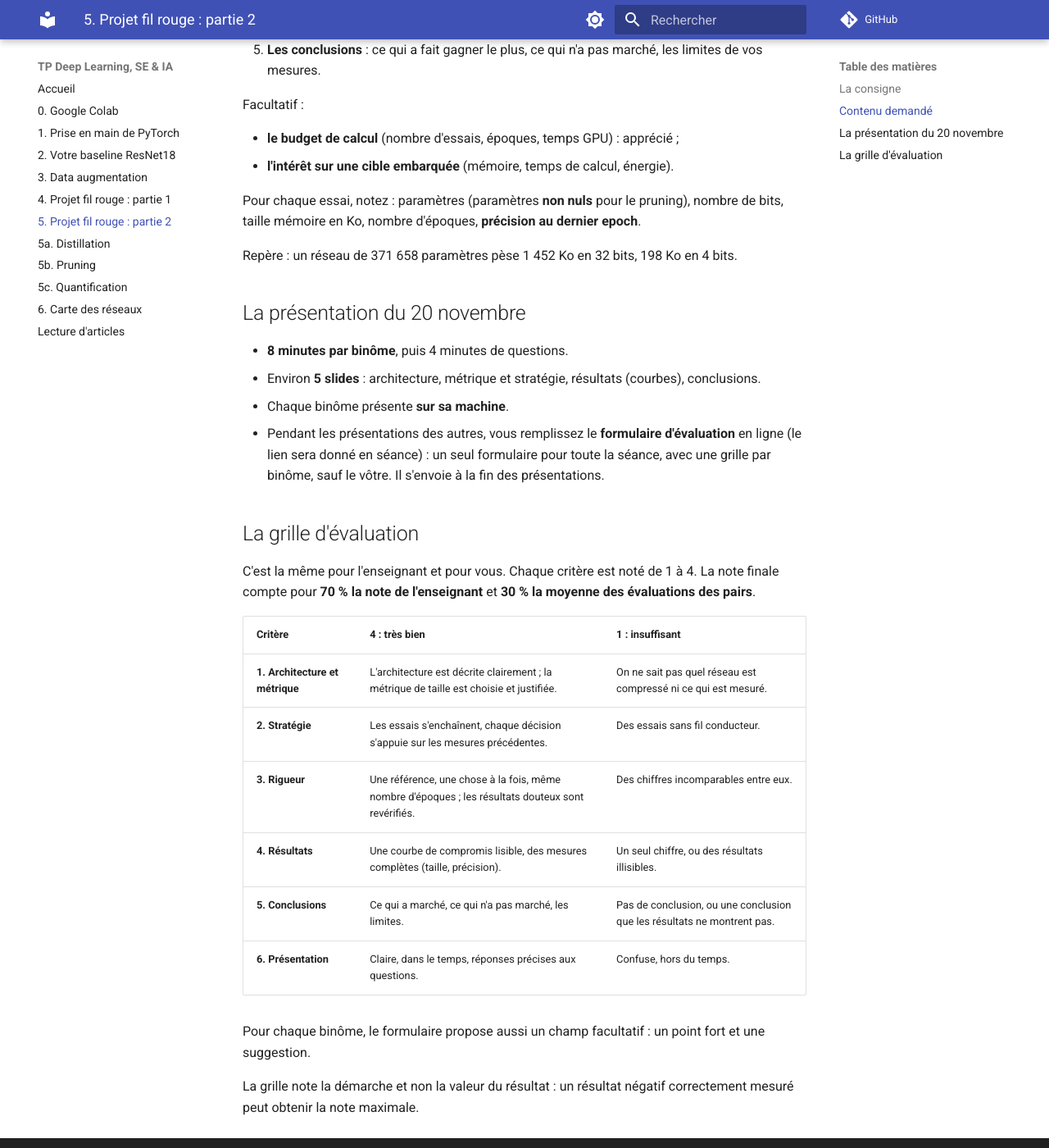
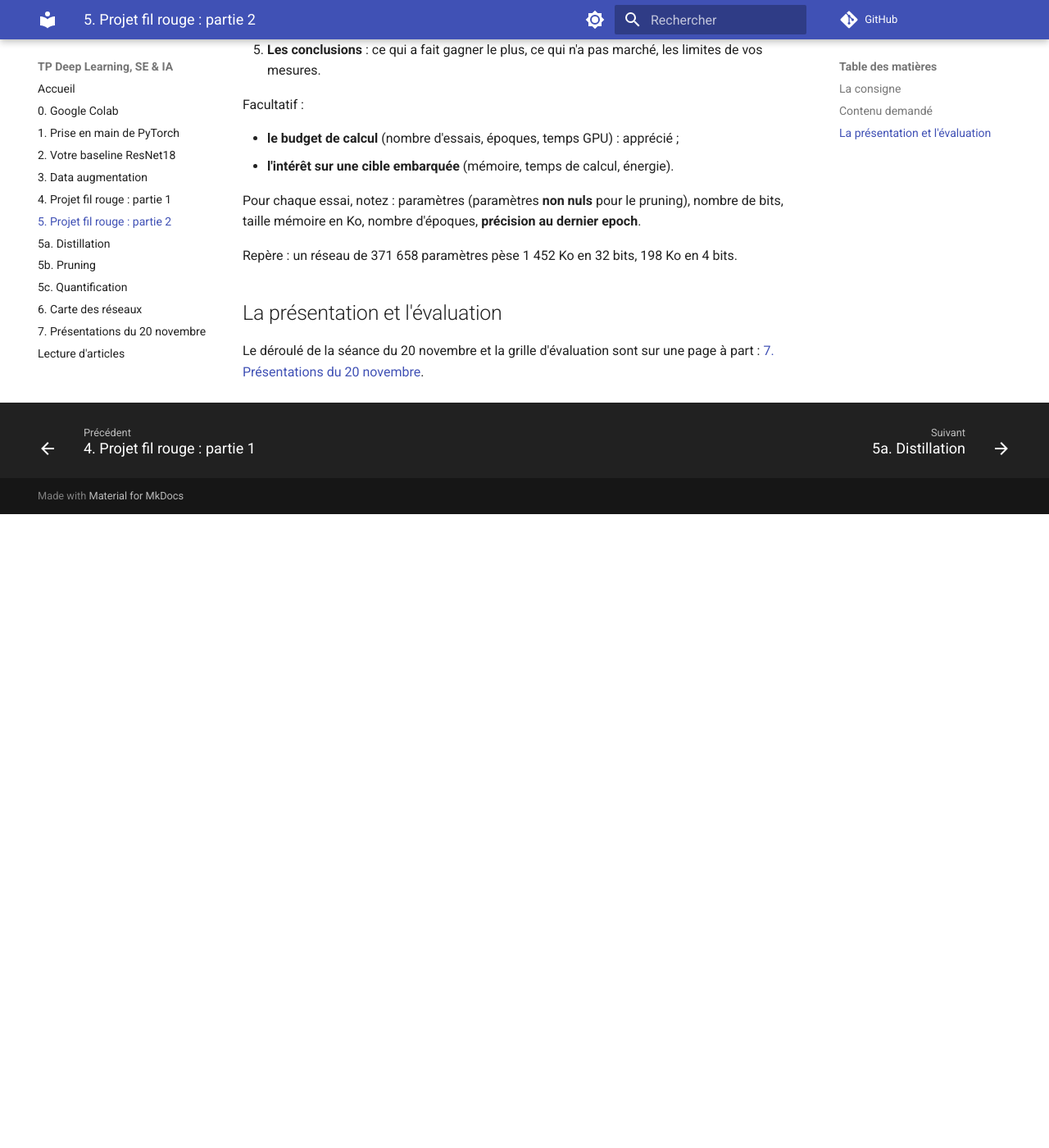
Before and after one commit to bonben/ensta-tp-deep-learning, an MkDocs documentation site: the page built from docs/05_projet_final.md, in a window 1280 px wide and 1400 px high, scrolled down 1110 px. Shown: the whole window at 82% size. Built offline with MkDocs 1.6.1 and Material for MkDocs 9.7.7, drawn with Linux system fonts in a browser that asks for light colours; comment, search, counter and statistics services are not loaded; after the commit the page ends 1737 px from its top, so only the background shows below that; some of the changed text lies outside the part shown.

Commit message:
Présentations du 20 novembre : déroulé et grille d'évaluation sur une page à part (7), la partie 2 y renvoie

```diff
--- a/docs/05_projet_final.md
+++ b/docs/05_projet_final.md
@@ -9,7 +9,7 @@
 
 Vous présenterez votre méthode, vos résultats et vos conclusions devant toute la promo le
 **vendredi 20 novembre**, et vous serez évalués par l'enseignant **et par vos camarades**, avec la
-grille ci-dessous.
+grille de la page [7. Présentations du 20 novembre](07_presentations.md).
 
 | Technique | La question | Amorce |
 |---|---|---|
@@ -45,32 +45,7 @@ bits, taille mémoire en Ko, nombre d'époques, **précision au dernier epoch**.
 
 Repère : un réseau de 371 658 paramètres pèse 1 452 Ko en 32 bits, 198 Ko en 4 bits.
 
-## La présentation du 20 novembre
+## La présentation et l'évaluation
 
-- **8 minutes par binôme**, puis 4 minutes de questions.
-- Environ **5 slides** : architecture, métrique et stratégie, résultats (courbes),
-  conclusions.
-- Chaque binôme présente **sur sa machine**.
-- Pendant les présentations des autres, vous remplissez le **formulaire d'évaluation** en ligne
-  (le lien sera donné en séance) : un seul formulaire pour toute la séance, avec une grille par
-  binôme, sauf le vôtre. Il s'envoie à la fin des présentations.
-
-## La grille d'évaluation
-
-C'est la même pour l'enseignant et pour vous. Chaque critère est noté de 1 à 4. La note finale
-compte pour **70 % la note de l'enseignant** et **30 % la moyenne des évaluations des pairs**.
-
-| Critère | 4 : très bien | 1 : insuffisant |
-|---|---|---|
-| **1. Architecture et métrique** | L'architecture est décrite clairement ; la métrique de taille est choisie et justifiée. | On ne sait pas quel réseau est compressé ni ce qui est mesuré. |
-| **2. Stratégie** | Les essais s'enchaînent, chaque décision s'appuie sur les mesures précédentes. | Des essais sans fil conducteur. |
-| **3. Rigueur** | Une référence, une chose à la fois, même nombre d'époques ; les résultats douteux sont revérifiés. | Des chiffres incomparables entre eux. |
-| **4. Résultats** | Une courbe de compromis lisible, des mesures complètes (taille, précision). | Un seul chiffre, ou des résultats illisibles. |
-| **5. Conclusions** | Ce qui a marché, ce qui n'a pas marché, les limites. | Pas de conclusion, ou une conclusion que les résultats ne montrent pas. |
-| **6. Présentation** | Claire, dans le temps, réponses précises aux questions. | Confuse, hors du temps. |
-
-Pour chaque binôme, le formulaire propose aussi un champ facultatif : un point fort et une
-suggestion.
-
-La grille note la démarche et non la valeur du résultat : un résultat négatif correctement
-mesuré peut obtenir la note maximale.
+Le déroulé de la séance du 20 novembre et la grille d'évaluation sont sur une page à part :
+[7. Présentations du 20 novembre](07_presentations.md).
--- a/mkdocs.yml
+++ b/mkdocs.yml
@@ -17,6 +17,7 @@ nav:
   - "5b. Pruning": 05b_elagage.md
   - "5c. Quantification": 05c_quantification.md
   - "6. Carte des réseaux": 06_carte.md
+  - "7. Présentations du 20 novembre": 07_presentations.md
   - Lecture d'articles: articles.md
 
 theme:
```
Also changed, not shown: docs/07_presentations.md (added, +35 -0 lines), docs/index.md (+2 -1 lines).
